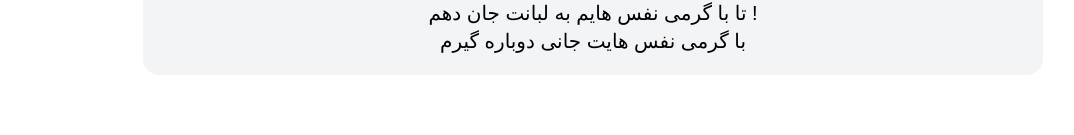
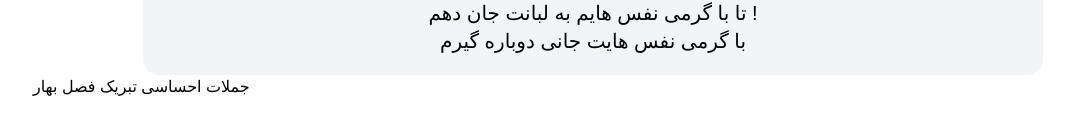
Before and after one commit to NazifaRahimy/spring, a Next.js app: page /poems in a window 1280 px wide. Shown: the part 1552-1687 px from the top of the page, without its empty margins (47-1121 px from the left). Built offline with nearby package versions, Linux system fonts and the light colour scheme.

Commit message:
Add heading for emotional spring greetings section

```diff
--- a/src/app/poems/page.tsx
+++ b/src/app/poems/page.tsx
@@ -29,6 +29,7 @@ const Poems = () => {
                 <p className="text-xl font-normal px-3">تا با گرمی نفس‌ هایم به لبانت جان دهم !</p>
                 <p className="text-xl font-normal px-3">با گرمی نفس‌ هایت جانی دوباره گیرم</p>
             </div>
+            <h2>جملات احساسی تبریک فصل بهار</h2>
         </div>
       );
 }
```
Lines whose indentation alone changed are shown as unchanged.
